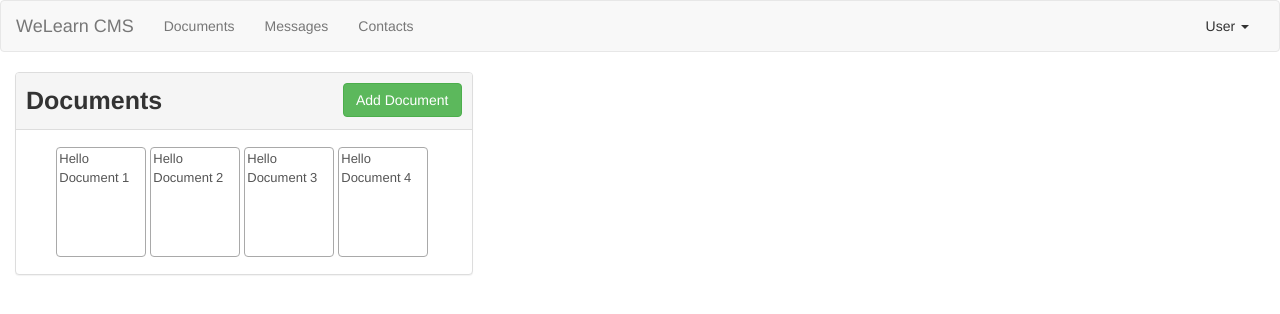
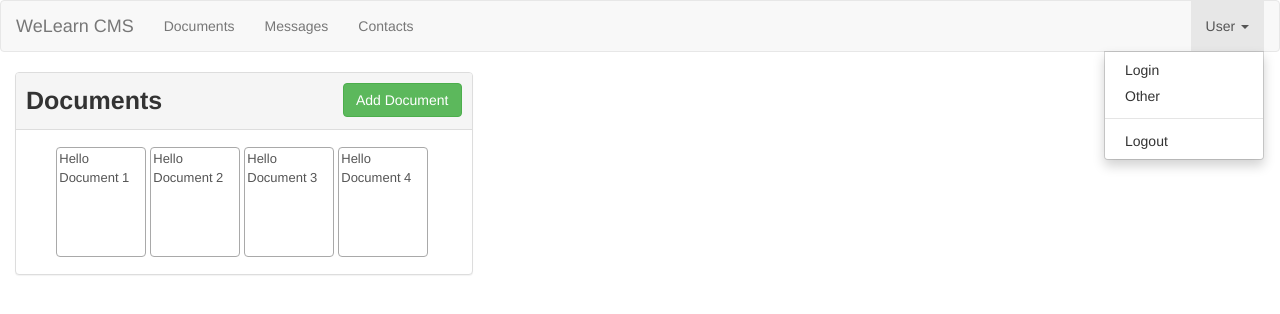
Before and after one commit to joelcannon/WDD430-Angular-CMS, an Angular app: page / in a window 1280 px wide. Both pictures are taken after a click on the button "User". Shown: the top 314 px of the page. Built offline with nearby package versions, Linux system fonts and the light colour scheme.

Commit message:
Create a custom directive for dropdown

```diff
--- a/src/app/app.module.ts
+++ b/src/app/app.module.ts
@@ -14,6 +14,7 @@ import { DocumentDetailComponent } from './documents/document-detail/document-de
 import { MessageItemComponent } from './messages/message-item/message-item.component';
 import { MessageEditComponent } from './messages/message-edit/message-edit.component';
 import { MessageListComponent } from './messages/message-list/message-list.component';
+import { DropdownDirective } from './shared/dropdown.directive';
 
 @NgModule({
   declarations: [
@@ -30,6 +31,7 @@ import { MessageListComponent } from './messages/message-list/message-list.compo
     MessageItemComponent,
     MessageEditComponent,
     MessageListComponent,
+    DropdownDirective,
   ],
   imports: [BrowserModule],
   providers: [],
--- a/src/app/header.component.html
+++ b/src/app/header.component.html
@@ -23,12 +23,16 @@
         <li><a href="#" (click)="onSelected(Feature.Contacts)">Contacts</a></li>
       </ul>
       <ul class="nav navbar-nav navbar-right">
-        <li class="dropdown">
+        <li class="dropdown" appDropdown>
           <a href="#" class="dropdown-toggle" role="button"
             >User <span class="caret"></span
           ></a>
           <ul class="dropdown-menu">
-            <li><a href="#">Login?</a></li>
+            <li><a href="#">Login</a></li>
+            <li><a href="#">Other</a></li>
+            <li role="separator" class="divider"></li>
+
+            <li><a href="#">Logout</a></li>
           </ul>
         </li>
       </ul>
--- /dev/null
+++ b/src/app/shared/dropdown.directive.ts
@@ -0,0 +1,21 @@
+import {
+  Directive,
+  ElementRef,
+  HostListener,
+  HostBinding,
+} from '@angular/core';
+
+@Directive({
+  selector: '[appDropdown]',
+})
+export class DropdownDirective {
+  @HostBinding('class.open') isOpen = false;
+
+  @HostListener('document:click', ['$event']) toggleOpen(event: Event) {
+    this.isOpen = this.elRef.nativeElement.contains(event.target)
+      ? !this.isOpen
+      : false;
+  }
+
+  constructor(private elRef: ElementRef) {}
+}
```
